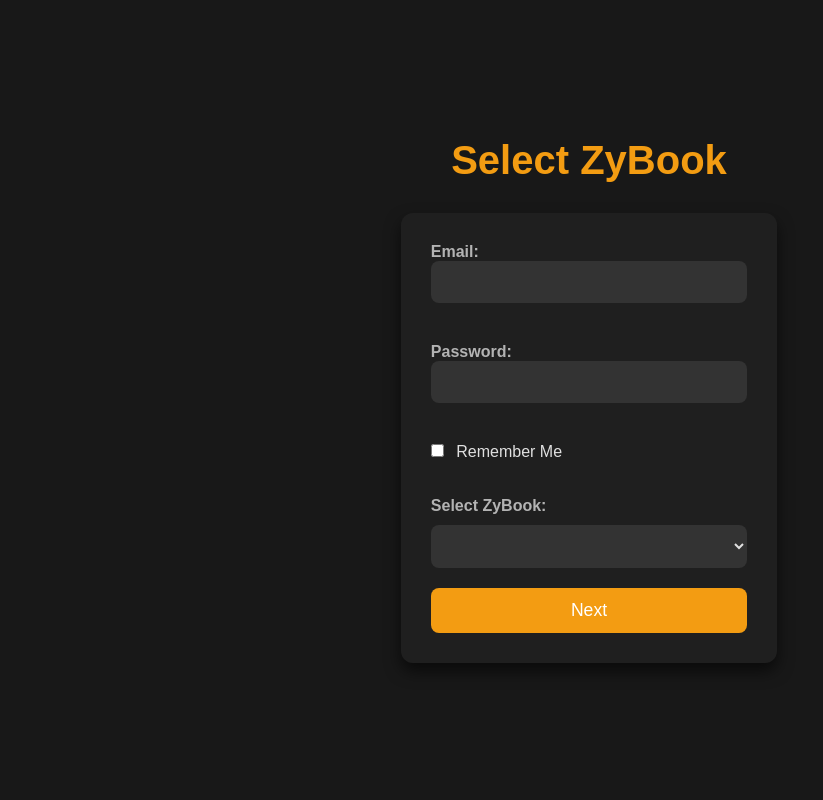
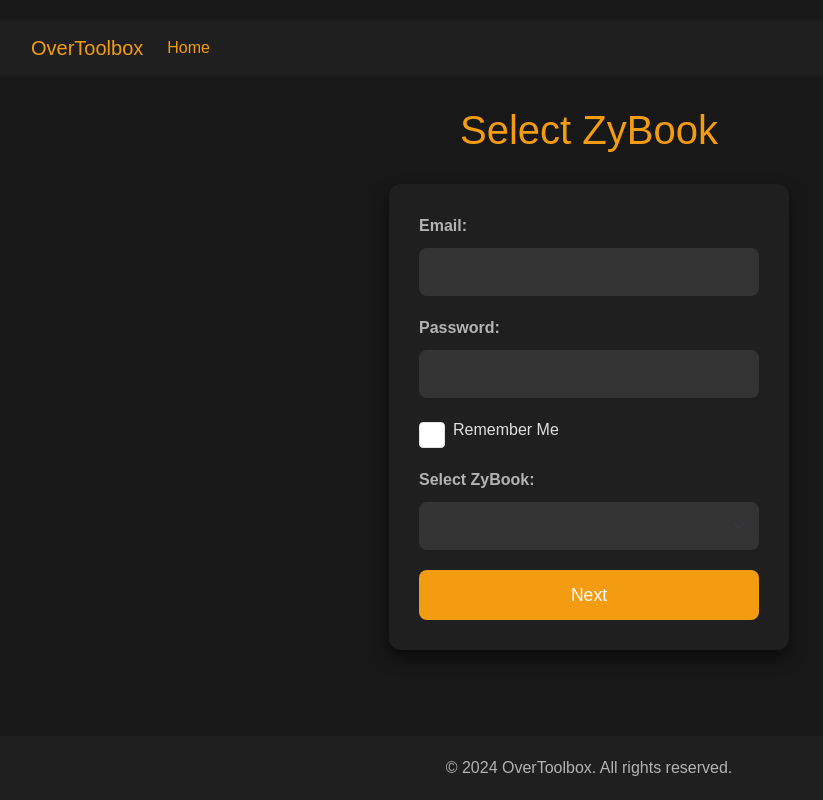
Before and after one commit to overtimepog/overtoolbox, a Flask app: page /zybook in a window 1280 px wide. Shown: the whole page, without its empty margins (51-874 px from the left). Run offline with Flask 3, Linux system fonts and the light colour scheme; lists and menus that the app fills with data are empty.

Commit message:
made style more consistant

```diff
--- a/templates/zybook.html
+++ b/templates/zybook.html
@@ -4,6 +4,7 @@
     <meta charset="UTF-8">
     <meta name="viewport" content="width=device-width, initial-scale=1.0">
     <title>ZyBooks Auto Solver - Select ZyBook</title>
+    <link href="https://cdn.jsdelivr.net/npm/bootstrap@5.3.0/dist/css/bootstrap.min.css" rel="stylesheet">
     <style>
         * {
             margin: 0;
@@ -14,16 +15,19 @@
             font-family: 'Arial', sans-serif;
             background-color: #181818;
             color: #e0e0e0;
-            display: flex;
-            justify-content: center;
-            align-items: center;
-            height: 100vh;
+            min-height: 100vh;
             padding: 20px;
         }
-        .container {
-            display: flex;
-            flex-direction: column;
-            align-items: center;
+        .navbar {
+            background-color: #1f1f1f;
+            margin-bottom: 30px;
+        }
+        .navbar-brand, .nav-link {
+            color: #f39c12 !important;
+        }
+        .main-container {
+            max-width: 800px;
+            margin: 0 auto;
         }
         h1 {
             color: #f39c12;
@@ -31,16 +35,17 @@
             text-align: center;
             font-size: 2.5rem;
         }
-        form {
+        .card {
             background: #1f1f1f;
-            padding: 30px;
+            border: none;
             border-radius: 12px;
             box-shadow: 0 8px 16px rgba(0, 0, 0, 0.6);
             max-width: 400px;
             width: 100%;
-            display: flex;
-            flex-direction: column;
-            align-items: center;
+            margin: 0 auto;
+        }
+        .card-body {
+            padding: 30px;
         }
         label {
             font-weight: bold;
@@ -49,19 +54,20 @@
             width: 100%;
             text-align: left;
         }
-        select, input {
-            width: 100%;
+        .form-control, .form-select, select, input {
+            background-color: #333;
+            border: none;
+            color: #e0e0e0;
             padding: 12px;
             margin-bottom: 20px;
-            border: none;
             border-radius: 8px;
+            width: 100%;
+        }
+        .form-control:focus, .form-select:focus, select:focus, input:focus {
             background-color: #333;
             color: #e0e0e0;
-            font-size: 1rem;
-        }
-        select:focus, input:focus {
+            box-shadow: 0 0 8px #f39c12;
             outline: none;
-            box-shadow: 0 0 8px #f39c12;
         }
         button {
             background-color: #f39c12;
@@ -90,32 +96,70 @@
             font-weight: normal;
             color: #e0e0e0;
         }
+        footer {
+            text-align: center;
+            padding: 20px;
+            color: #b3b3b3;
+            position: fixed;
+            bottom: 0;
+            width: 100%;
+            left: 0;
+            background-color: #1f1f1f;
+        }
     </style>
 </head>
 <body>
+    <nav class="navbar navbar-expand-lg navbar-dark">
         <div class="container">
+            <a class="navbar-brand" href="/">OverToolbox</a>
+            <button class="navbar-toggler" type="button" data-bs-toggle="collapse" data-bs-target="#navbarNav">
+                <span class="navbar-toggler-icon"></span>
+            </button>
+            <div class="collapse navbar-collapse" id="navbarNav">
+                <ul class="navbar-nav">
+                    <li class="nav-item">
+                        <a class="nav-link" href="/">Home</a>
+                    </li>
+                </ul>
+            </div>
+        </div>
+    </nav>
+
+    <div class="container main-container">
         <h1>Select ZyBook</h1>
+        <div class="card">
+            <div class="card-body">
                 <form action="/zybook" method="POST">
-            <div style="width: 100%; margin-bottom: 20px;">
+                    <div class="mb-3">
                         <label for="email">Email:</label>
-                <input type="email" id="email" name="email" value="{{ saved_email }}" required>
+                        <input type="email" class="form-control" id="email" name="email" value="{{ saved_email }}" required>
                     </div>
-            <div style="width: 100%; margin-bottom: 20px;">
+                    <div class="mb-3">
                         <label for="password">Password:</label>
-                <input type="password" id="password" name="password" value="{{ saved_password }}" required>
+                        <input type="password" class="form-control" id="password" name="password" value="{{ saved_password }}" required>
                     </div>
-            <div class="form-check">
-                <input type="checkbox" id="remember" name="remember" {% if saved_email %}checked{% endif %}>
-                <label for="remember">Remember Me</label>
+                    <div class="mb-3 form-check">
+                        <input type="checkbox" class="form-check-input" id="remember" name="remember" {% if saved_email %}checked{% endif %}>
+                        <label class="form-check-label" for="remember">Remember Me</label>
                     </div>
+                    <div class="mb-3">
                         <label for="zybook">Select ZyBook:</label>
-            <select id="zybook" name="zybook">
+                        <select class="form-select" id="zybook" name="zybook">
                             {% for book in books %}
                                 <option value="{{ loop.index }}">{{ book['title'] }}</option>
                             {% endfor %}
                         </select>
+                    </div>
                     <button type="submit">Next</button>
                 </form>
             </div>
+        </div>
+    </div>
+
+    <footer>
+        <p class="mb-0">© 2024 OverToolbox. All rights reserved.</p>
+    </footer>
+
+    <script src="https://cdn.jsdelivr.net/npm/bootstrap@5.3.0/dist/js/bootstrap.bundle.min.js"></script>
 </body>
 </html>
```
Also changed, not shown: templates/membean.html (+108 -2 lines). Lines whose indentation alone changed are shown as unchanged.
